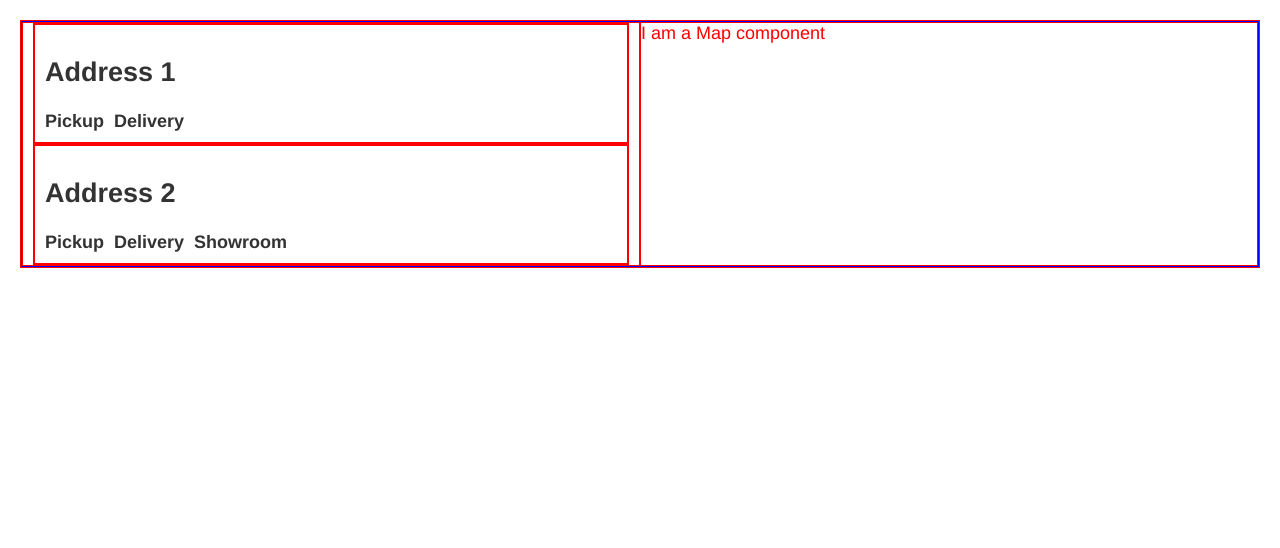
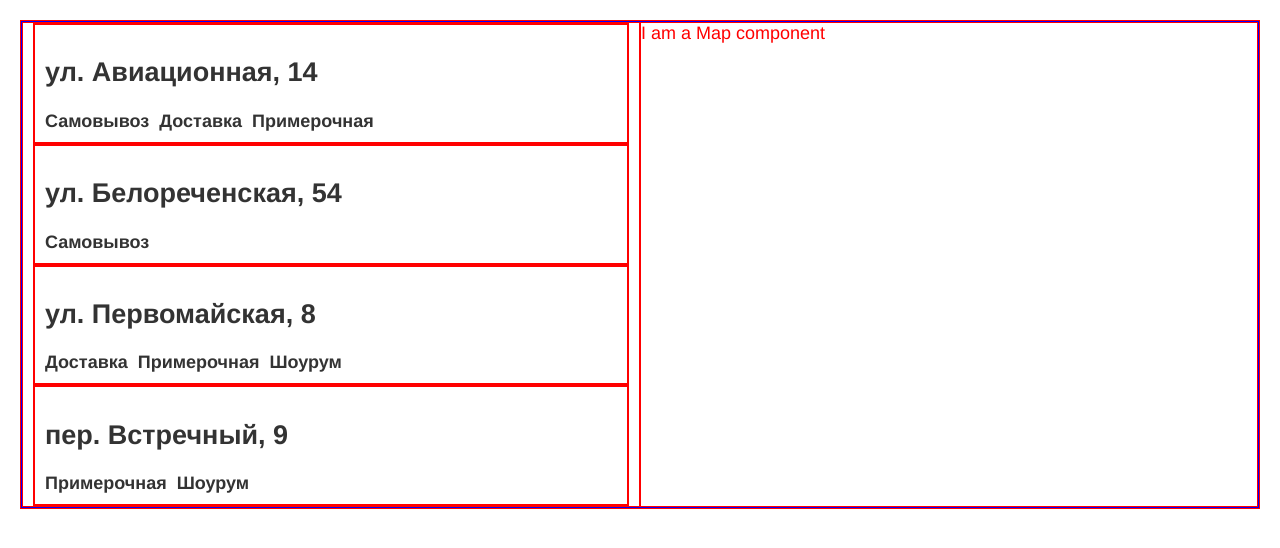
Before and after one commit to itashdv/contacts-page, a React app: page / in a window 1280 px wide. Shown: the top 548 px of the page. Built offline with nearby package versions, Linux system fonts and the light colour scheme.

Commit message:
Connect components to store

```diff
--- a/src/features/pickpoints/components/index.tsx
+++ b/src/features/pickpoints/components/index.tsx
@@ -1,8 +1,26 @@
+import { useEffect } from 'react';
+
+import { useAppDispatch, useAppSelector } from '../../../store/hooks';
+import { fetchPickpoints } from '../state/actions';
+import { selectPickpointState } from '../state/selectors';
+
 import { MapComponent } from '../../shared';
 
 import { Menu } from './menu';
 
 export const Pickpoints = () => {
+  const dispatch = useAppDispatch();
+
+  const { pending, error } = useAppSelector(selectPickpointState);
+
+  useEffect(() => {
+    dispatch(fetchPickpoints());
+  }, []);
+
+  if (pending) return <h2>Loading..</h2>;
+
+  if (error) return <h2>{error}</h2>;
+
   return (
     <div className="pickpoints">
       <main>
--- a/src/features/pickpoints/components/menu/index.tsx
+++ b/src/features/pickpoints/components/menu/index.tsx
@@ -1,25 +1,15 @@
+import { useAppSelector } from '../../../../store/hooks';
+import { selectPickpointState } from '../../state/selectors';
+
 import { Item } from './item';
 
 export const Menu = () => {
-  const items = [
-    {
-      address: 'Address 1',
-      options: ['Pickup', 'Delivery'],
-    },
-    {
-      address: 'Address 2',
-      options: ['Pickup', 'Delivery', 'Showroom'],
-    },
-  ];
+  const { list } = useAppSelector(selectPickpointState);
 
   return (
     <ul>
-      {items.map(item => (
-        <Item
-          key={item.address}
-          address={item.address}
-          options={item.options}
-        />
+      {list.map(item => (
+        <Item key={item.address} location={item} />
       ))}
     </ul>
   );
--- a/src/features/pickpoints/components/menu/item.tsx
+++ b/src/features/pickpoints/components/menu/item.tsx
@@ -1,18 +1,31 @@
+import { IPickPoint } from '../../../../types';
+import { useAppDispatch } from '../../../../store/hooks';
+import { setLocation } from '../../state/actions';
+
 type Props = {
-  address: string;
-  options: string[];
+  location: IPickPoint;
 };
 
-export const Item = ({ address, options }: Props) => {
-  const optionsText = options.join(' and ');
+export const Item = ({ location }: Props) => {
+  const dispatch = useAppDispatch();
+
+  const { address, budgets } = location;
+
+  const optionsText = budgets.join(' and ');
+
+  const onClick = (event: React.SyntheticEvent) => {
+    event.preventDefault();
+
+    dispatch(setLocation(location));
+  };
 
   return (
     <li>
-      <a href="#" aria-label={`${address}, ${optionsText}`}>
+      <a href="#" onClick={onClick} aria-label={`${address}, ${optionsText}`}>
         <h2>{address}</h2>
         <div>
-          {options.map(option => (
-            <span key={option}>{option}</span>
+          {budgets.map(budget => (
+            <span key={budget}>{budget}</span>
           ))}
         </div>
       </a>
--- a/src/features/pickpoints/sagas/list.ts
+++ b/src/features/pickpoints/sagas/list.ts
@@ -9,11 +9,21 @@ import {
   setPickpointsError,
 } from '../state/actions';
 
-const fetchPickpointsHelper = () => setTimeout(() => DATA, 1000);
+const fetchPickpointsHelper = (success: boolean, timeout: number) => {
+  return new Promise((resolve, reject) => {
+    setTimeout(() => {
+      if (success) {
+        resolve(DATA);
+      } else {
+        reject('Ошибка загрузки данных!');
+      }
+    }, timeout);
+  });
+};
 
 function* fetchPickpointListWorker(): unknown {
   try {
-    const response = yield call(fetchPickpointsHelper);
+    const response = yield call(fetchPickpointsHelper, true, 2000);
 
     const list: IPickPoint[] = response.pickPoints;
 
@@ -21,7 +31,7 @@ function* fetchPickpointListWorker(): unknown {
   } catch (error) {
     console.log(error);
 
-    yield put(setPickpointsError('Ошибка загрузки данных!'));
+    yield put(setPickpointsError(error));
   }
 }
 
--- a/src/features/pickpoints/state/actions.ts
+++ b/src/features/pickpoints/state/actions.ts
@@ -14,3 +14,9 @@ export const setPickpointsError = (payload: string) => ({
   type: FETCH_FAILED,
   payload,
 });
+
+export const LOCATION_SET = 'PICKPOINTS/LOCATION_SET';
+export const setLocation = (payload: IPickPoint) => ({
+  type: LOCATION_SET,
+  payload,
+});
--- a/src/features/pickpoints/state/reducer.ts
+++ b/src/features/pickpoints/state/reducer.ts
@@ -1,16 +1,23 @@
 import { AnyAction } from '@reduxjs/toolkit';
 
 import { IPickPoint } from '../../../types';
-import { FETCH_REQUESTED, FETCH_SUCCEEDED, FETCH_FAILED } from './actions';
+import {
+  FETCH_REQUESTED,
+  FETCH_SUCCEEDED,
+  FETCH_FAILED,
+  LOCATION_SET,
+} from './actions';
 
 interface InitialState {
   list: IPickPoint[];
+  currentLocation: IPickPoint | null;
   pending: boolean;
   error: string;
 }
 
 const initialState: InitialState = {
   list: [],
+  currentLocation: null,
   pending: false,
   error: '',
 };
@@ -24,13 +31,18 @@ export const pickpointReducer = (state = initialState, action: AnyAction) => {
     case FETCH_SUCCEEDED: {
       const list: IPickPoint[] = action.payload;
 
-      return { ...state, list, pending: false };
+      return { ...state, list, currentLocation: list[0], pending: false };
     }
     case FETCH_FAILED: {
       const error: string = action.payload;
 
       return { ...state, error, pending: false };
     }
+    case LOCATION_SET: {
+      const currentLocation: IPickPoint = action.payload;
+
+      return { ...state, currentLocation };
+    }
     default:
       return state;
   }
--- /dev/null
+++ b/src/store/hooks.ts
@@ -0,0 +1,7 @@
+import { TypedUseSelectorHook, useDispatch, useSelector } from 'react-redux';
+
+import type { RootState, AppDispatch } from './index';
+
+export const useAppDispatch: () => AppDispatch = useDispatch;
+
+export const useAppSelector: TypedUseSelectorHook<RootState> = useSelector;
```
Also changed, not shown: .eslintrc.json.
